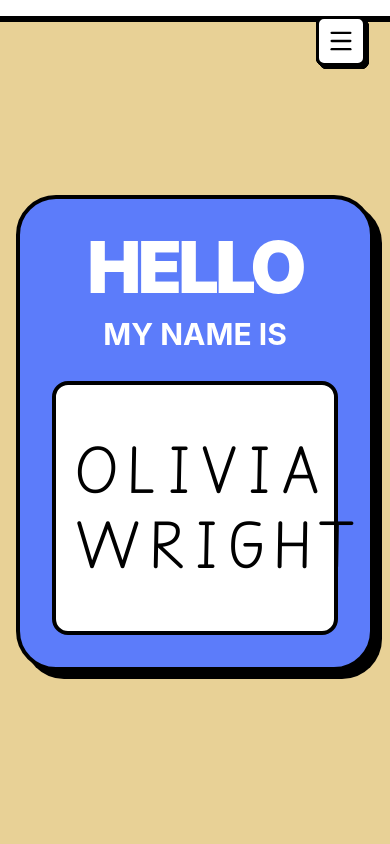
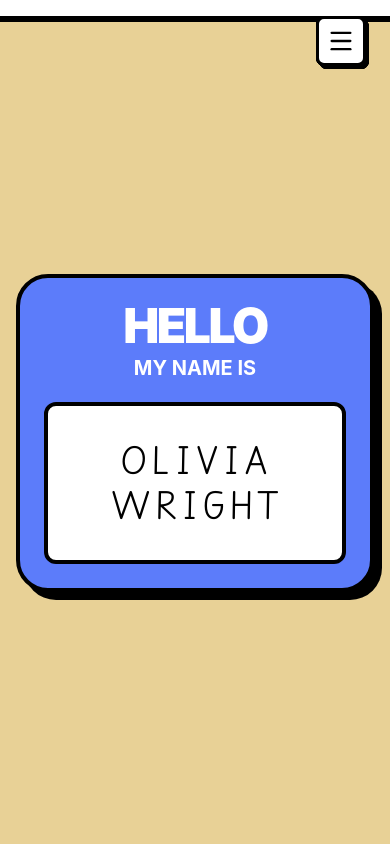
Before and after one commit to livvy-lab/portfolio-2026, a React (Vite) app: page / in a window 390 px wide. Shown: the top 844 px of the page. Built offline with nearby package versions, Linux system fonts and the light colour scheme.

Commit message:
fix: mobile friendly name tag

```diff
--- a/src/components/NameCard.jsx
+++ b/src/components/NameCard.jsx
@@ -2,24 +2,28 @@ import React from 'react'
 
 const NameCard = () => {
   return (
-    <div className="w-full max-w-2xl bg-brutal-blue border-[4px] border-black rounded-[2.5rem] p-8 shadow-brutal-lg flex flex-col items-center">
+    /* Changed p-8 to p-6 on mobile, and adjusted rounded corners for smaller screens */
+    <div className="w-full max-w-2xl bg-brutal-blue border-[4px] border-black rounded-[2rem] md:rounded-[2.5rem] p-6 md:p-8 shadow-brutal-lg flex flex-col items-center mx-auto">
 
       {/* Header Container */}
-      <div className="text-white text-center mb-8 flex flex-col items-center">
-        {/* Increased to text-8xl for a massive HELLO */}
-        <h2 className="text-7xl font-black tracking-tighter leading-none">
+      <div className="text-white text-center mb-6 md:mb-8 flex flex-col items-center">
+        {/* Responsive text: 5xl on mobile, 7xl+ on desktop */}
+        <h2 className="text-5xl sm:text-6xl md:text-8xl font-black tracking-tighter leading-none">
           HELLO
         </h2>
 
-        {/* Increased to text-3xl and added mt-4 for the spacing gap */}
-        <p className="text-3xl font-bold uppercase tracking-normal leading-none mt-4">
+        {/* Scaled down text for mobile to keep the "tag" feel */}
+        <p className="text-xl sm:text-2xl md:text-3xl font-bold uppercase tracking-normal leading-none mt-2 md:mt-4">
           My Name Is
         </p>
       </div>
 
       {/* Name Display Box */}
-      <div className="w-full bg-white border-[4px] border-black rounded-2xl py-12 px-4 text-center">
-        <h1 className="font-betania text-6xl md:text-8xl tracking-wider text-black uppercase leading-tight">
+      <div className="w-full bg-white border-[4px] border-black rounded-xl md:rounded-2xl py-8 md:py-12 px-2 md:px-4 text-center">
+        {/* Using text-4xl for mobile so your name stays on 2 lines comfortably.
+          MD breakpoint kicks in for the larger desktop view.
+        */}
+        <h1 className="font-betania text-4xl sm:text-5xl md:text-8xl tracking-wider text-black uppercase leading-tight">
           OLIVIA<br/>WRIGHT
         </h1>
       </div>
```
